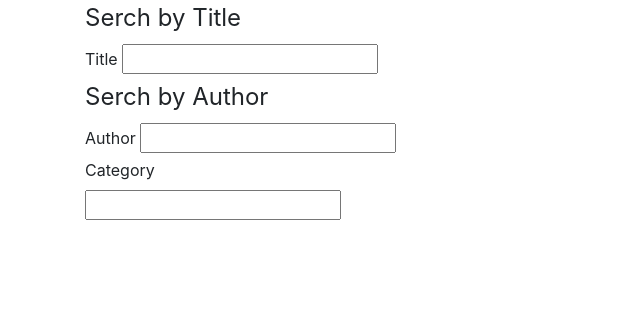
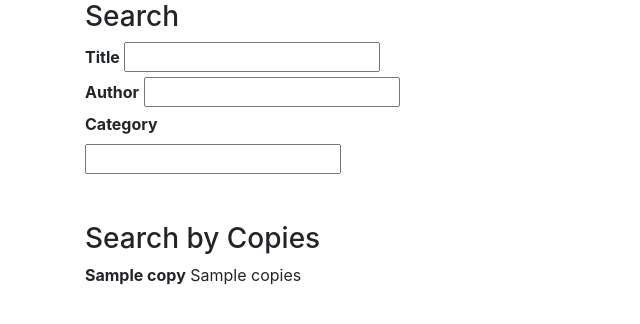
Before and after one commit to danaie/Library-Database, a Flask app: template library/templates/search.html in a window 1280 px wide. Shown: the part 24-348 px from the top of the page, without its empty margins (0-640 px from the left). Run offline with Flask 3, Linux system fonts and the light colour scheme; the template is opened without the code that fills it: most values are stand-ins (such as "Sample title", 1, 10 or a date in 2020); form fields are guessed from the names that the template uses; some libraries are stand-ins or nearby versions.

Commit message:
Update search.html

```diff
--- a/library/templates/search.html
+++ b/library/templates/search.html
@@ -1,4 +1,3 @@
-
 {% extends "layout.html"%}
 
 {% block content %}
@@ -6,9 +5,9 @@
         <form method="POST" action="">
             {{ form.hidden_tag() }}
             <fieldset>
-                <legend>Serch by Title</legend>
+                <h3>Search</h3>
                 <div>
-                    {{ form.title.label() }}
+                    <b>{{ form.title.label() }}</b>
                     {% if form.title.errors %}
                         {{ form.title }}
                         <div>
@@ -20,9 +19,8 @@
                     {{ form.title }}
                     {% endif %}
                 </div>
-                <legend>Serch by Author</legend>
                 <div>
-                    {{ form.author.label() }}
+                    <b>{{ form.author.label() }}</b>
                     {% if form.author.errors %}
                         {{ form.title }}
                         <div>
@@ -34,8 +32,9 @@
                     {{ form.author }}
                     {% endif %}
                 </div>
+
                 <div>
-                    {{ form.category.label() }}
+                    <b>{{ form.category.label() }}</b>
                     {% if form.category.errors %}
                         {{ form.category }}
                         <div>
@@ -52,9 +51,27 @@
                     {% endfor %}
                     {% endif %}
                 </div>
+                <div>
+                    {{ form.search }}
+                </div>
+                 <br><br>
+                <h3>Search by Copies</h3>
+                <div>
+                    <b>{{ copies.copies.label() }}</b>
+                    {% if copies.copies.errors %}
+                        {{ copies.copies }}
+                        <div>
+                            {% for error in copies.copies.errors %}
+                                <span>{{ error }}</span>
+                            {% endfor %}
+                        </div>
+                    {% else %}
+                    {{ copies.copies }}
+                    {% endif %}
+                </div>
             </fieldset>
             <div>
-                {{ form.search }}
+                {{ copies.search_cp }}
             </div>
     </div>
 {% endblock %}
```
